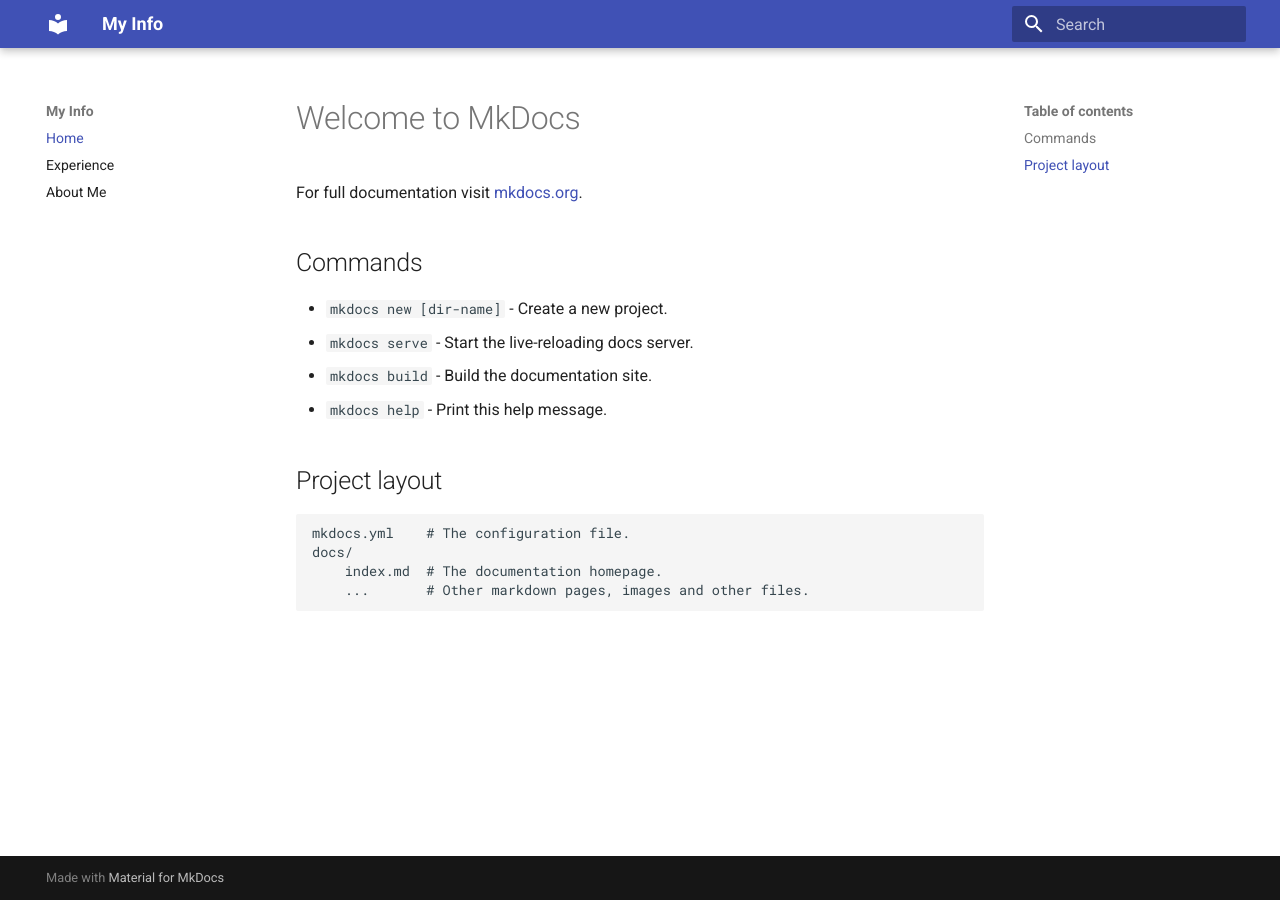
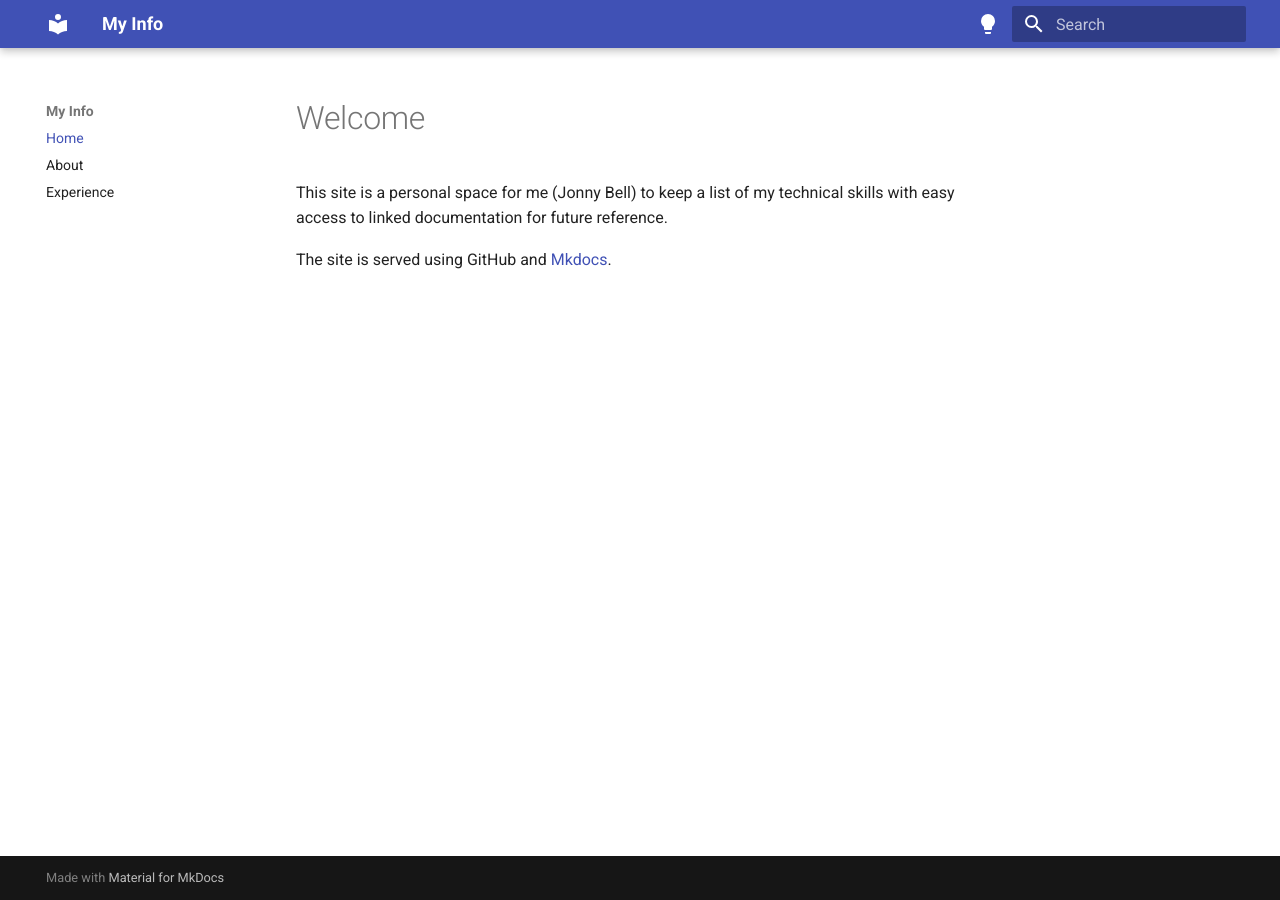
Before and after one commit to jonnybell895/personal-docs, an MkDocs documentation site: the page built from docs/index.md, in a window 1280 px wide. Built offline with MkDocs 1.6.1 and Material for MkDocs 9.7.7, drawn with Linux system fonts in a browser that asks for light colours.

Commit message:
Update home page and theme

```diff
--- a/docs/index.md
+++ b/docs/index.md
@@ -1,17 +1,5 @@
-# Welcome to MkDocs
+# Welcome
 
-For full documentation visit [mkdocs.org](https://mkdocs.org).
+This site is a personal space for me (Jonny Bell) to keep a list of my technical skills with easy access to linked documentation for future reference.
 
-## Commands
-
-* `mkdocs new [dir-name]` - Create a new project.
-* `mkdocs serve` - Start the live-reloading docs server.
-* `mkdocs build` - Build the documentation site.
-* `mkdocs help` - Print this help message.
-
-## Project layout
-
-    mkdocs.yml    # The configuration file.
-    docs/
-        index.md  # The documentation homepage.
-        ...       # Other markdown pages, images and other files.
+The site is served using GitHub and [Mkdocs](https://www.mkdocs.org/).
--- a/mkdocs.yml
+++ b/mkdocs.yml
@@ -2,9 +2,26 @@
 site_url: https://jonny-bell-info.com/
 nav:
     - Home: index.md
+    - About: about.md
     - Experience: exp.md
-    - About Me: about.md
 theme:
   name: material
 
+  palette:
+
+  # Palette toggle for light mode
+  - media: "(prefers-color-scheme: light)"
+    scheme: default
+    toggle:
+      icon: material/lightbulb
+      name: Toggle dark mode
+
+  # Palette toggle for dark mode
+  - media: "(prefers-color-scheme: dark)"
+    scheme: slate
+    toggle:
+      icon: material/lightbulb-outline
+      name: Toggle light mode
+
+
 remote_branch: gh-pages
```
Also changed, not shown: docs/about.md (+3 -1 lines).
